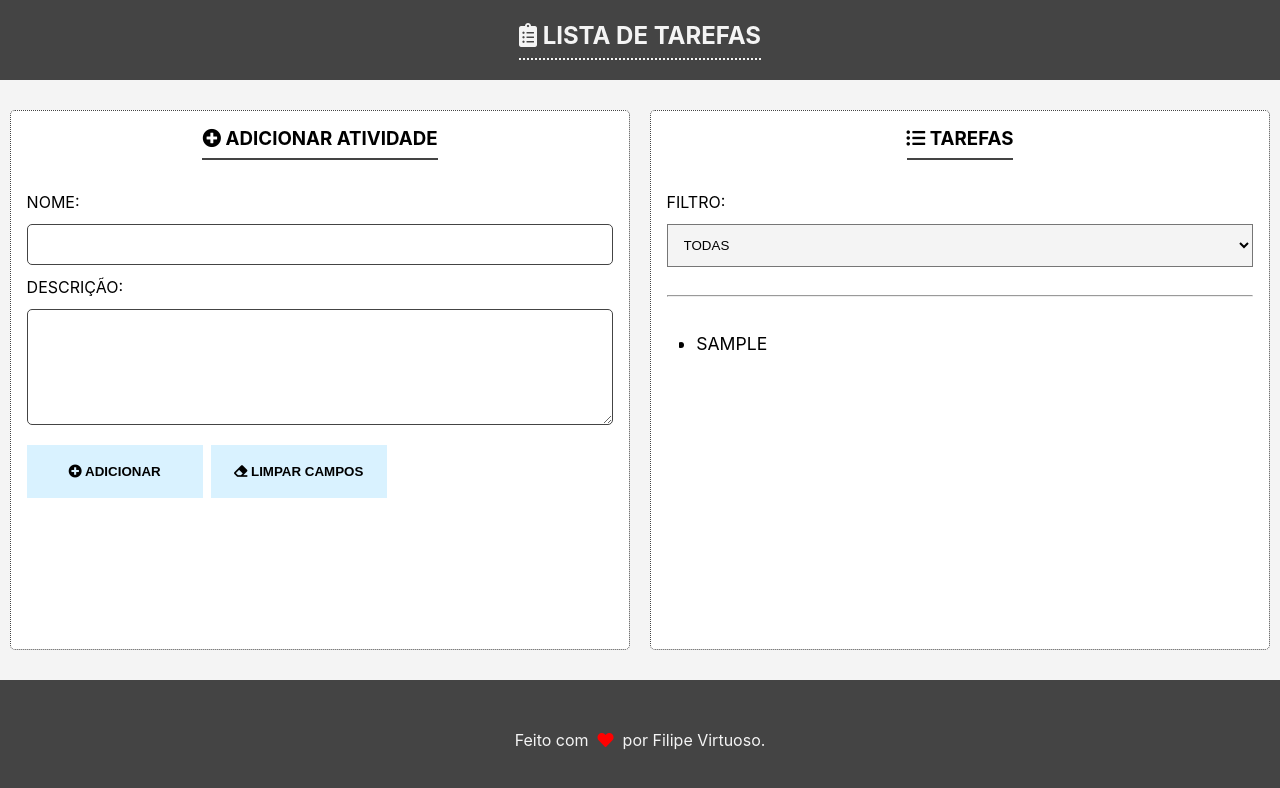
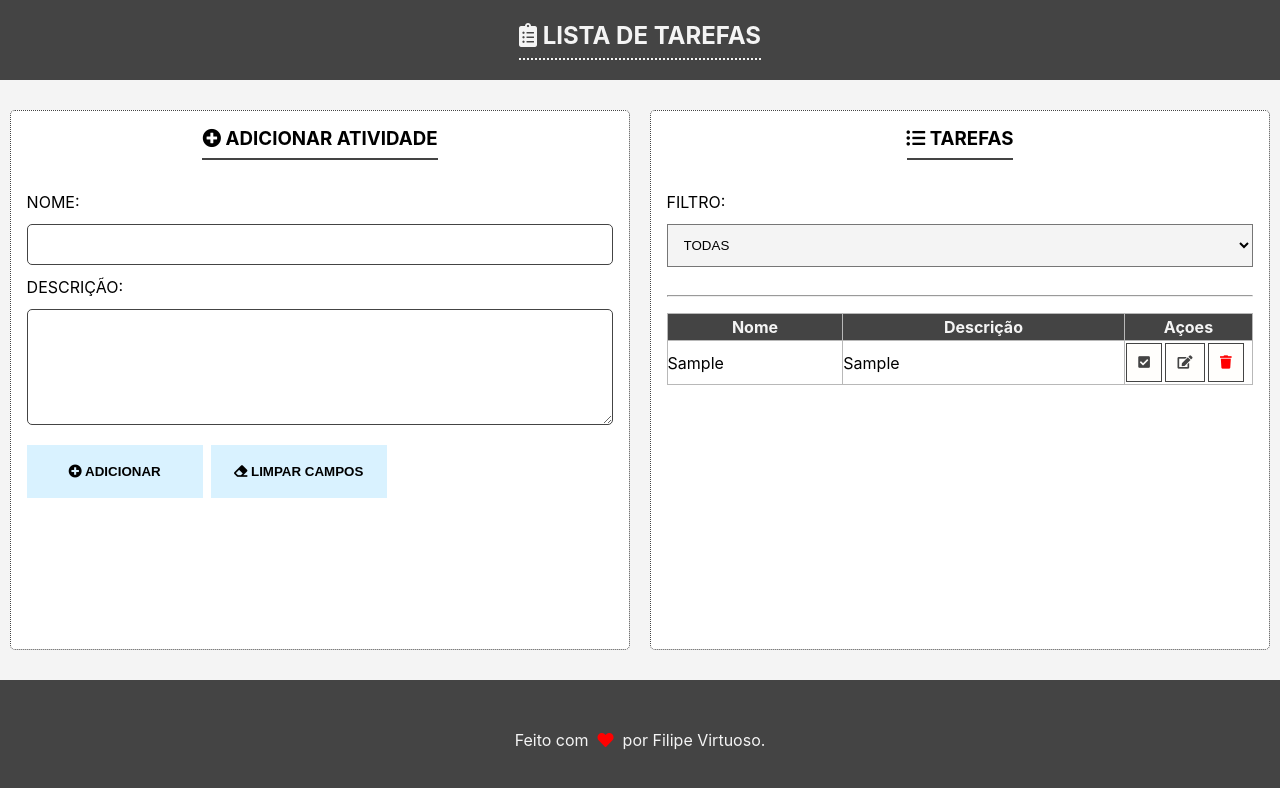
Before and after one commit to future4code/Filipe-Virtuoso, a React (Create React App) app in the folder semana6/todo-list/: page / in a window 1280 px wide. Both pictures are taken after typing "Sample", "Sample" into the empty fields and a click on the button "ADICIONAR". Shown: the top 788 px of the page. Built offline with nearby package versions, Linux system fonts and the light colour scheme.

Commit message:
Adicionar desafios 1 e 2

```diff
--- a/semana6/todo-list/src/App.js
+++ b/semana6/todo-list/src/App.js
@@ -7,6 +7,19 @@ import Footer from "./Components/Footer/Footer";
 import SectionContainer from "./Components/SectionContainer/SectionContainer";
 import AddTodo from "./Components/AddTodo/AddTodo";
 import ListTodo from "./Components/ListTodo/ListTodo";
+import { createGlobalStyle } from "styled-components";
+
+const GlobalStyle = createGlobalStyle`
+  table, th, td {
+    border: 1px solid #b8b8b8;
+  }
+
+  th {
+    background: #444;
+    color: #f4f4f4;
+    padding: 0.2rem;
+  }
+`;
 
 class App extends Component {
   constructor(props) {
@@ -56,6 +69,11 @@ class App extends Component {
     }
   };
 
+  removeTask = el => {
+    const newList = this.state.todo.filter(elm => elm.id !== el.id);
+    this.setState({ todo: newList });
+  };
+
   render() {
     console.log(this.state);
     return (
@@ -69,10 +87,12 @@ class App extends Component {
             <ListTodo
               todos={this.state.todo}
               completeTask={this.completeTask}
+              removeTask={this.removeTask}
             />
           </SectionContainer>
         </MainContainer>
         <Footer />
+        <GlobalStyle />
       </div>
     );
   }
--- a/semana6/todo-list/src/Components/ListTodo/ListTodo.js
+++ b/semana6/todo-list/src/Components/ListTodo/ListTodo.js
@@ -29,14 +29,6 @@ const Select = styled.select`
   text-transform: uppercase;
 `;
 
-const List = styled.ul`
-  margin: 0.75rem;
-  align-self: flex-start;
-  overflow-y: auto;
-  width: 100%;
-  height: 230px;
-`;
-
 const Line = styled.hr`
   width: 100%;
   margin: 1rem;
@@ -50,34 +42,44 @@ const ListElement = styled.li`
     props.status === "done" ? "line-through" : "none"};
 `;
 
+const Div = styled.div`
+  width: 100%;
+  height: 240px;
+  overflow-y: scroll;
+`;
+
+const Table = styled.table`
+  width: 100%;
+  border-collapse: collapse;
+  border: 1px solid #444.;
+`;
+
+const Button = styled.button`
+  padding: 0.7rem;
+  margin: 0.1rem;
+  background: #fffefc;
+  outline: 0;
+  border: none;
+  color: ${props => (props.red ? "red" : "#444")};
+  border: 0.5px solid #444;
+`;
+
+const Td = styled.td`
+  text-decoration: ${props =>
+    props.status === "done" ? "line-through" : "none"};
+  background: ${props => (props.status === "done" ? "#e3f5fc" : "#fff ")};
+`;
+
+const ActionsTd = styled.td`
+  background: ${props => (props.status === "done" ? "#e3f5fc" : "#fff ")};
+`;
+
 class ListTodo extends Component {
   constructor(props) {
     super(props);
     this.state = {
       filter: "1"
     };
-  }
-
-  // componentDidMount() {
-  //   console.log("Acabei de ser montado!");
-  // }
-
-  // componentDidUpdate() {
-  //   const dadosArmazenadosString = localStorage.getItem("valoresDosInputs");
-  //   const novoEstado = JSON.parse(dadosArmazenadosString);
-  //   this.setState(novoEstado);
-
-  //   const state = JSON.stringify(this.state);
-  //   localStorage.setItem("todos", state);
-
-  //   console.log("Componente atualizado");
-  //   console.log(estadoComoString);
-  // }
-
-  componentWillUnmount() {
-    // console.log("Epa, estou indo embora.");
-    // const estadoComoString = JSON.stringify(this.state);
-    // localStorage.setItem("valoresDosInputs", estadoComoString);
   }
 
   applyFilter = event => {
@@ -88,15 +90,31 @@ class ListTodo extends Component {
   render() {
     const showAllItems = this.props.todos.map((el, index) => {
       return (
-        <ListElement
-          onClick={() => {
-            this.props.completeTask(el);
-          }}
-          key={index}
-          status={el.status}
-        >
-          {el.name}
-        </ListElement>
+        <tr key={index}>
+          <Td status={el.status}>{el.name}</Td>
+          <Td status={el.status}>{el.description}</Td>
+          <ActionsTd status={el.status}>
+            <Button
+              onClick={() => {
+                this.props.completeTask(el);
+              }}
+            >
+              <i class="fas fa-check-square"></i>
+            </Button>
+            <Button>
+              <i class="fas fa-edit"></i>
+            </Button>
+            <Button
+              onClick={() => {
+                this.props.removeTask(el);
+              }}
+              red
+            >
+              {/* <i class="fas fa-trash-alt"></i> */}
+              <i class="fas fa-trash"></i>
+            </Button>
+          </ActionsTd>
+        </tr>
       );
     });
 
@@ -164,7 +182,18 @@ class ListTodo extends Component {
           <option value="3">Completas</option>
         </Select>
         <Line></Line>
-        <List>{list}</List>
+        <Div>
+          <Table>
+            <thead>
+              <tr>
+                <th width="30%">Nome</th>
+                <th>Descrição</th>
+                <th width="22%">Açoes</th>
+              </tr>
+            </thead>
+            <tbody>{list}</tbody>
+          </Table>
+        </Div>
       </Article>
     );
   }
```
